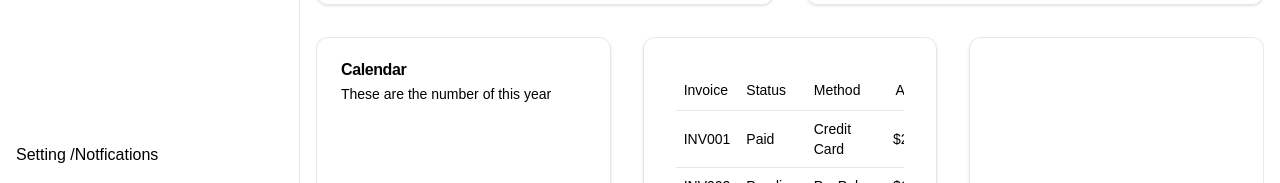
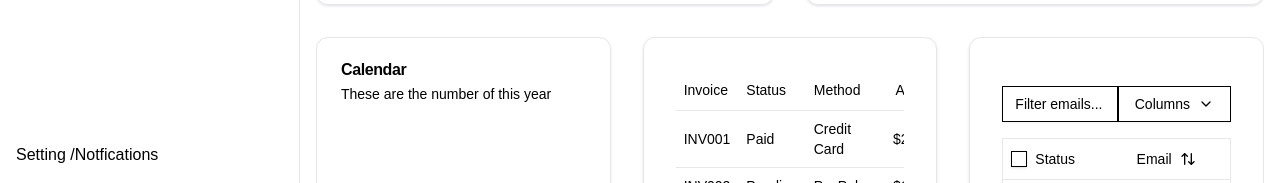
Before and after one commit to kasirmalik/shadcn, a Next.js app: page / in a window 1280 px wide. Shown: the part 617-800 px from the top of the page. Built offline with nearby package versions, Linux system fonts and the light colour scheme.

Commit message:
add Checkbox and Input components with styling; implement forwardRef for better integration

```diff
--- a/package.json
+++ b/package.json
@@ -13,6 +13,7 @@
     "@nivo/calendar": "^0.88.0",
     "@nivo/core": "^0.88.0",
     "@nivo/line": "^0.88.0",
+    "@radix-ui/react-checkbox": "^1.1.4",
     "@radix-ui/react-dialog": "^1.1.5",
     "@radix-ui/react-dropdown-menu": "^2.1.5",
     "@radix-ui/react-slot": "^1.1.1",
--- a/src/app/globals.css
+++ b/src/app/globals.css
@@ -5,3 +5,11 @@
 body {
   font-family: Arial, Helvetica, sans-serif;
 }
+
+
+
+@layer base {
+  .bg-card{
+    overflow: hidden!important;
+  }
+}
--- a/src/app/layout.tsx
+++ b/src/app/layout.tsx
@@ -19,10 +19,11 @@
   return (
     <html lang="en">
       <body
-        className={`flex items-start justify-between`}
-      >
-        <Sidebar/>
-        <main className="grid w-full h-full pl-[300px]">
+        className={`flex items-start justify-between`}>
+          <div className="hidden lg:flex min-w-[300px]  border-r min-h-screen ">
+           <Sidebar/>
+          </div>
+        <main className="grid w-full h-full ">
           <Header/>
          <div className="p-4">
           {children}
--- a/src/app/page.tsx
+++ b/src/app/page.tsx
@@ -1,5 +1,6 @@
 'use client'
 import Calender from "@/components/Cards/Calender";
+import { DataTableDemo } from "@/components/Cards/DataTable";
 import Generel from "@/components/Cards/Generel";
 import Lines from "@/components/Cards/Lines";
 import { TableDemo } from "@/components/Cards/Table";
@@ -15,12 +16,15 @@
           <Calender />
         </div>
       </div>
-      <div className="grid grid-cols-3 gap-[32px] h-[300px] overflow-hidden">
+      <div className="grid lg:grid-cols-3 gap-[32px] lg:h-[300px] overflow-hidden">
          <Lines/>
          <Card className="p-[32px] overflow-y-scroll">
           <TableDemo/>
          </Card>
-         <Card/>
+         <Card className="p-[32px] overflow-y-scroll">
+          <DataTableDemo/>
+         </Card>
+
       </div>
     </div>
   );
--- a/src/components/Cards/Generel.tsx
+++ b/src/components/Cards/Generel.tsx
@@ -58,7 +58,7 @@
             legendOffset: -40,
             truncateTickAt: 0
         }}
-        margin={{ top: 40, right: 100, bottom: 40, left: 60 }}
+        margin={{ top: 20, right: 60, bottom:20, left:20 }}
         axisRight={null}
     />
       }
--- a/src/components/Sidebar.tsx
+++ b/src/components/Sidebar.tsx
@@ -66,7 +66,7 @@
     ]
   return (
     <>
-      <div className="w-[300px] fixed flex flex-col gap-2 min-w-[300px] border-r min-h-screen p-4">
+      <div className="w-[300px] fixed flex flex-col gap-2 min-w-[300px] p-4 min-h-screen">
         <div>
           <UserItem />
         </div>
--- /dev/null
+++ b/src/components/ui/checkbox.tsx
@@ -0,0 +1,30 @@
+"use client"
+
+import * as React from "react"
+import * as CheckboxPrimitive from "@radix-ui/react-checkbox"
+import { Check } from "lucide-react"
+
+import { cn } from "@/lib/utils"
+
+const Checkbox = React.forwardRef<
+  React.ElementRef<typeof CheckboxPrimitive.Root>,
+  React.ComponentPropsWithoutRef<typeof CheckboxPrimitive.Root>
+>(({ className, ...props }, ref) => (
+  <CheckboxPrimitive.Root
+    ref={ref}
+    className={cn(
+      "peer h-4 w-4 shrink-0 rounded-sm border border-primary shadow focus-visible:outline-none focus-visible:ring-1 focus-visible:ring-ring disabled:cursor-not-allowed disabled:opacity-50 data-[state=checked]:bg-primary data-[state=checked]:text-primary-foreground",
+      className
+    )}
+    {...props}
+  >
+    <CheckboxPrimitive.Indicator
+      className={cn("flex items-center justify-center text-current")}
+    >
+      <Check className="h-4 w-4" />
+    </CheckboxPrimitive.Indicator>
+  </CheckboxPrimitive.Root>
+))
+Checkbox.displayName = CheckboxPrimitive.Root.displayName
+
+export { Checkbox }
--- /dev/null
+++ b/src/components/ui/input.tsx
@@ -0,0 +1,22 @@
+import * as React from "react"
+
+import { cn } from "@/lib/utils"
+
+const Input = React.forwardRef<HTMLInputElement, React.ComponentProps<"input">>(
+  ({ className, type, ...props }, ref) => {
+    return (
+      <input
+        type={type}
+        className={cn(
+          "flex h-9 w-full rounded-md border border-input bg-transparent px-3 py-1 text-base shadow-sm transition-colors file:border-0 file:bg-transparent file:text-sm file:font-medium file:text-foreground placeholder:text-muted-foreground focus-visible:outline-none focus-visible:ring-1 focus-visible:ring-ring disabled:cursor-not-allowed disabled:opacity-50 md:text-sm",
+          className
+        )}
+        ref={ref}
+        {...props}
+      />
+    )
+  }
+)
+Input.displayName = "Input"
+
+export { Input }
```
Also changed, not shown: 1 other file (tests, documents, lock files or other folders).
